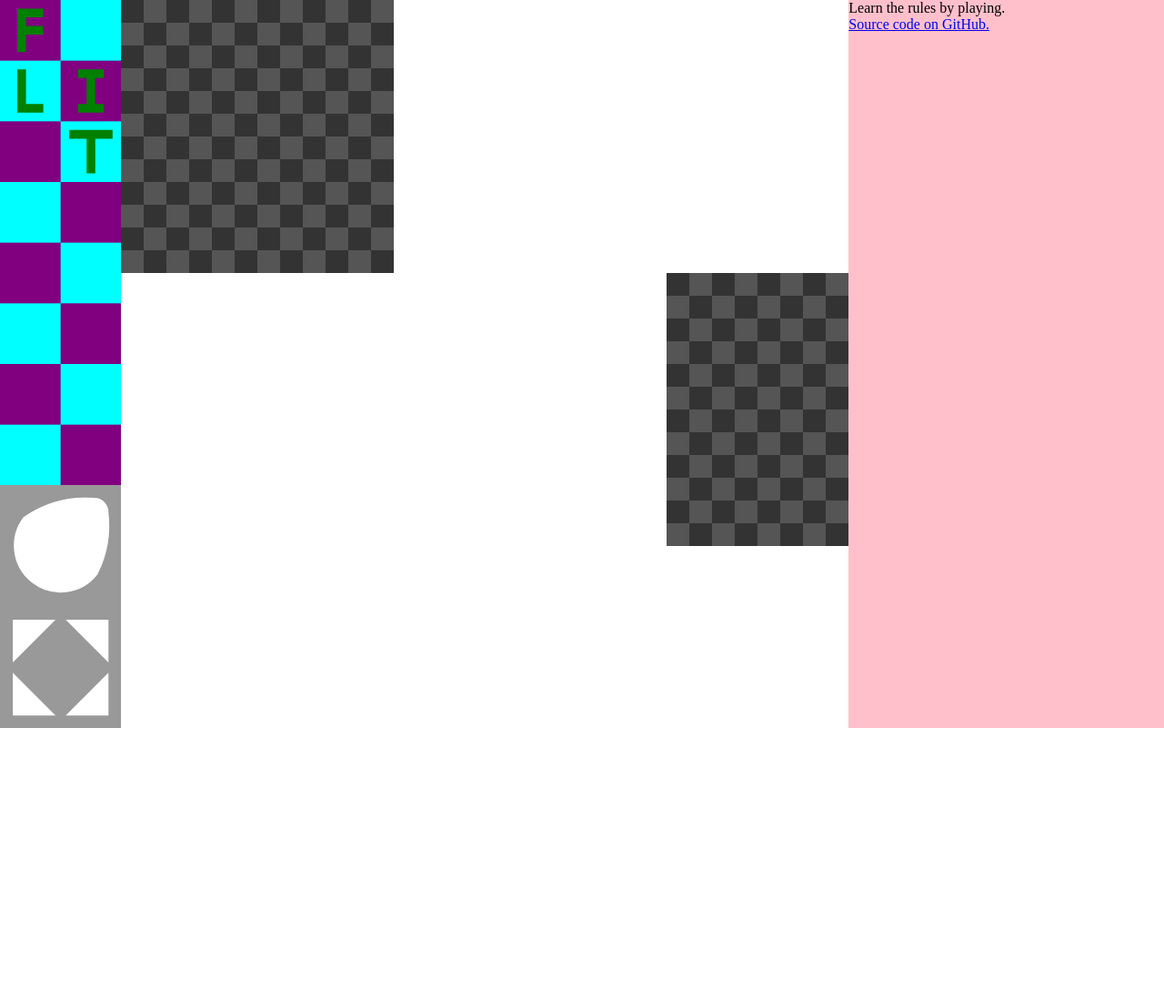
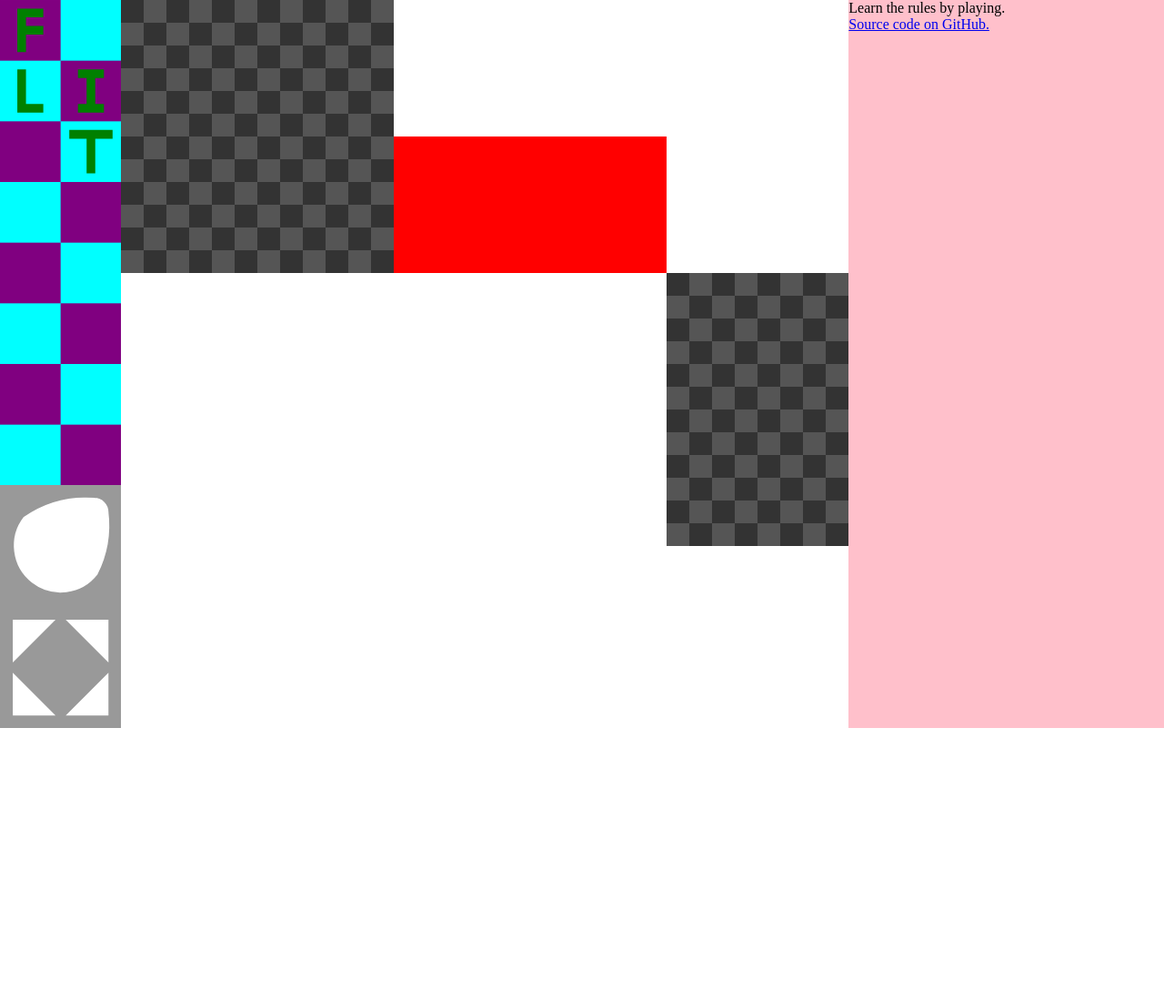
Before and after one commit to trichoplax/flit, a plain HTML site: page docs/index.html in a window 1280 px wide. Shown: the top 1100 px of the page at 91% size. Drawn offline with Linux system fonts and the light colour scheme.

Commit message:
Highlight a tile without adding an SVG image

```diff
--- a/docs/index.html
+++ b/docs/index.html
@@ -58,7 +58,7 @@
           </div>
           <div class='class-column-of-tiles'>
             <div class='tile'><svg id='div-tile-x1-y0'></svg></div>
-            <div class='tile'><svg id='div-tile-x1-y1'></svg></div>
+            <div class='tile' style='background-color:red;'><svg id='div-tile-x1-y1'></svg></div>
             <div class='tile'><svg id='div-tile-x1-y2'></svg></div>
             <div class='tile'><svg id='div-tile-x1-y3'></svg></div>
             <div class='tile'><svg id='div-tile-x1-y4'></svg></div>
```
